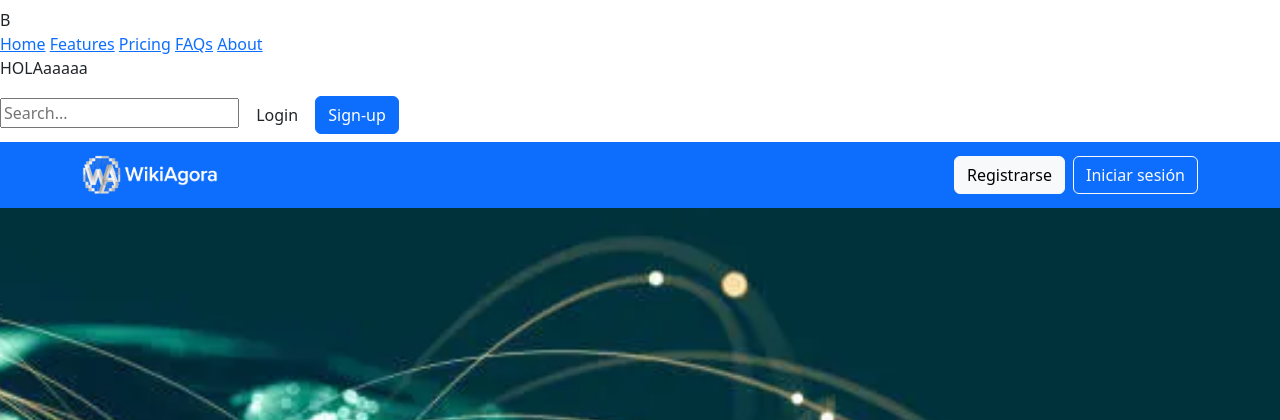
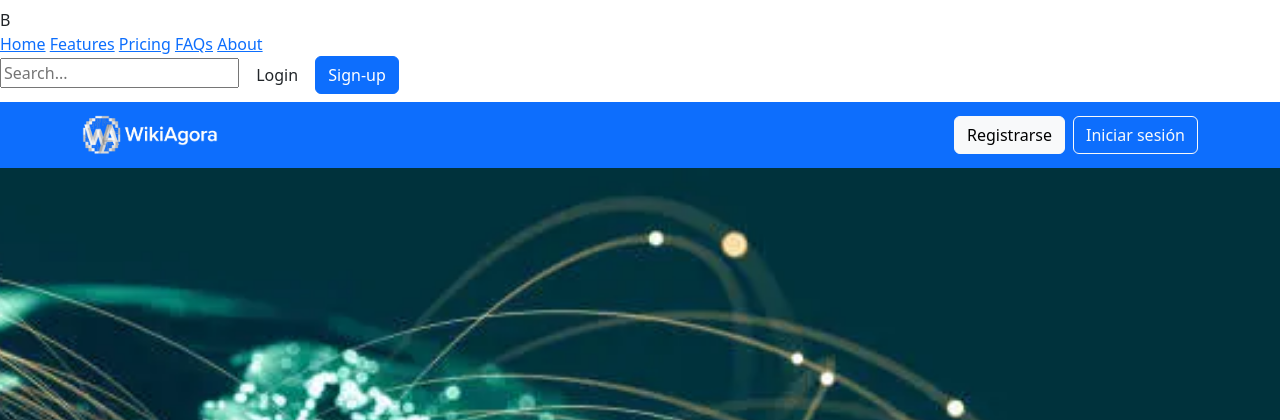
Before and after one commit to ariveron02/WIKIPEDIA_DINAMICA, a PHP site: page / in a window 1280 px wide. Shown: the top 420 px of the page. Run offline with PHP 8.4, Linux system fonts and the light colour scheme.

Commit message:
ggg
gggg

```diff
--- a/index.php
+++ b/index.php
@@ -23,7 +23,6 @@
             <a href="#">Pricing</a>
             <a href="#">FAQs</a>
             <a href="#">About</a>
-            <p>HOLAaaaaa
         </nav>
 
         <div class="nav-actions">
```
